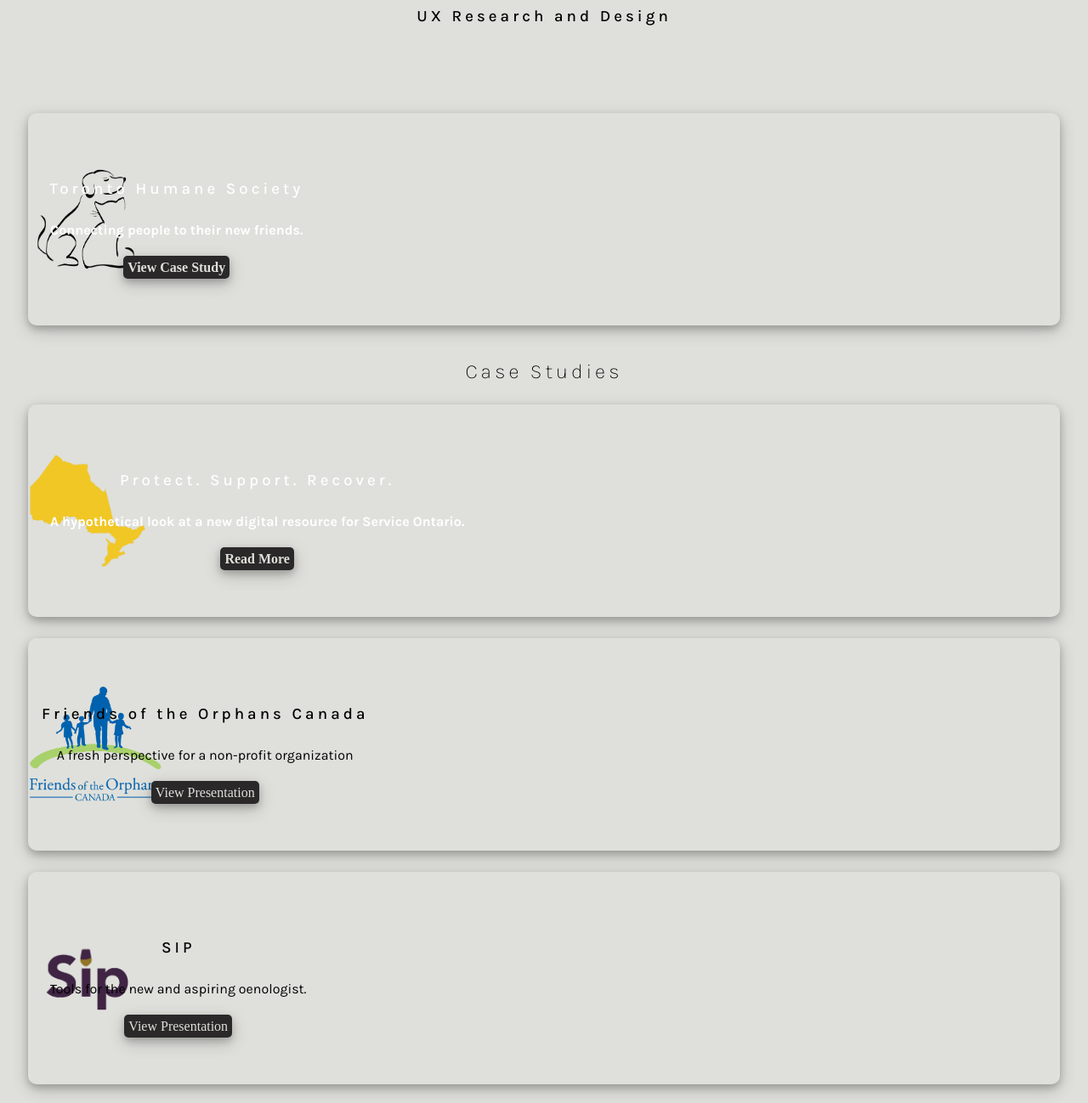
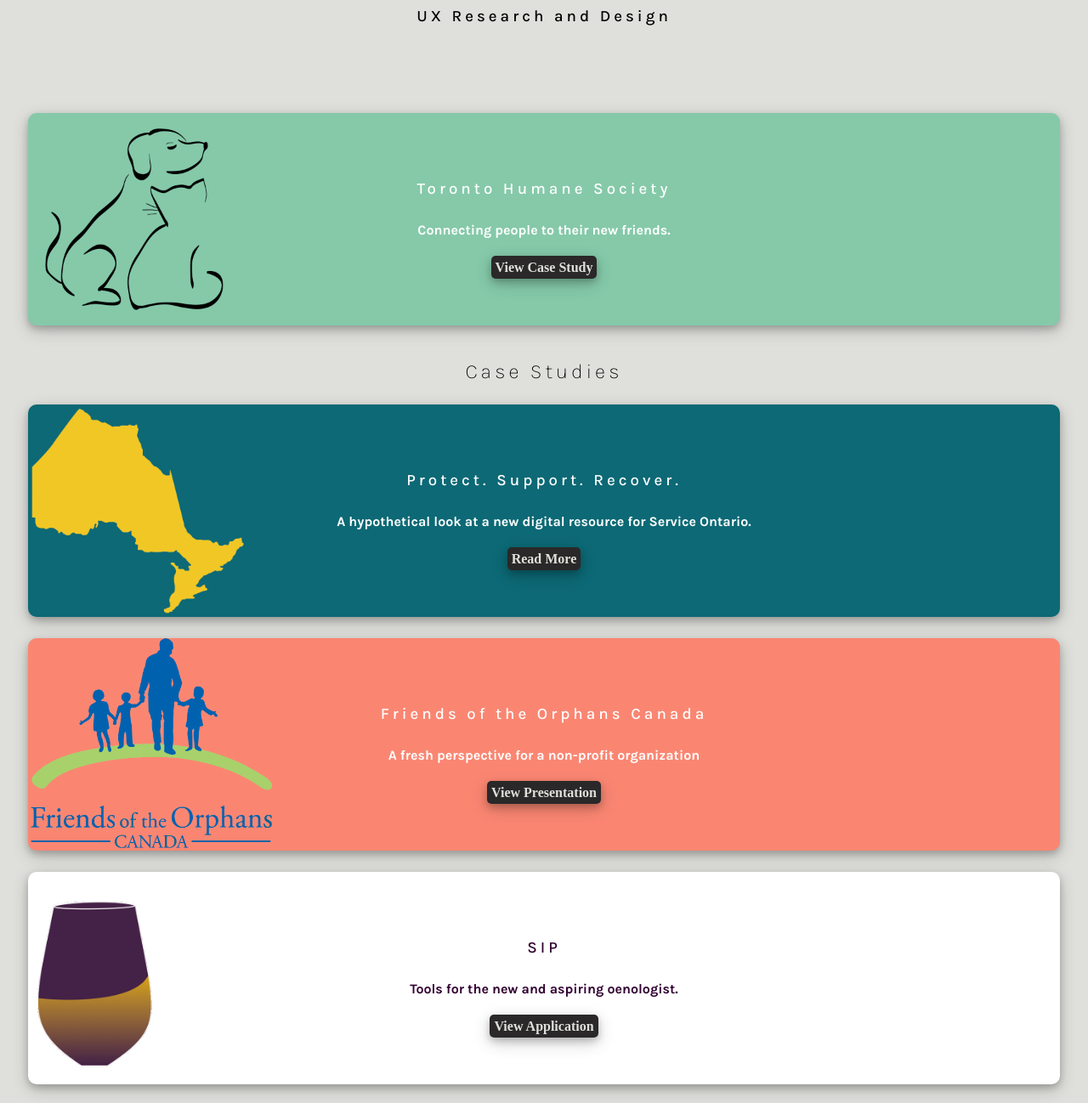
Before and after one commit to MJVenditti/Updated_Portfolio, a plain HTML site: page index.html in a window 1280 px wide. Shown: the part 160-1458 px from the top of the page at 85% size. Drawn offline with nearby package versions, Linux system fonts and the light colour scheme.

Commit message:
layout and style changes

```diff
--- a/index.html
+++ b/index.html
@@ -51,8 +51,8 @@
 
     <!--add a skills section somehwere here-->
 
-    <div class="card">
-        <div class="container" id="ths_project">
+    <div class="card" id="card_1">
+        <div class="container">
             <h3>Toronto Humane Society</h3>
             <p>Connecting people to their new friends.</p>
             <a href="https://docs.google.com/presentation/d/1h4pliXz_KGNkWbL-uOWCXgR-WprEJR7AO7rGYIa2NMA/edit?usp=sharing" class="btn btn-primary" id="btn btn-primary">View Case Study</a>
@@ -64,7 +64,7 @@
 
         <h2>Case Studies</h2>
 
-        <div class="card">
+        <div class="card" id="card_2">
             <div class="container" id="ontario_project">
                 <h3>Protect. Support. Recover.</h3>
                 <p>A hypothetical look at a new digital resource for Service Ontario.</p>
@@ -72,7 +72,7 @@
             </div>
         </div>
 
-        <div class="card">
+        <div class="card" id="card_3">
             <div class="container" id="foto_project">
                 <h3>Friends of the Orphans Canada</h3>
                 <p>A fresh perspective for a non-profit organization</p>
@@ -80,11 +80,11 @@
             </div>
         </div>
 
-        <div class="card">
+        <div class="card" id="card_4">
             <div class="container" id="sip_project">
                 <h3>SIP</h3>
                 <p>Tools for the new and aspiring oenologist.</p>
-                <a href="https://drive.google.com/file/d/1wWmINuxFGvXhmbLXqp-9PKuHRS0GnXQ8/view?usp=sharing" class="btn btn-primary"> View Presentation</a>
+                <a href="https://drive.google.com/file/d/1wWmINuxFGvXhmbLXqp-9PKuHRS0GnXQ8/view?usp=sharing" class="btn btn-primary"> View Application</a>
             </div>
         </div>
 
--- a/style.css
+++ b/style.css
@@ -58,7 +58,7 @@ body a {
     /* border: red solid 1px; */
     height: 250px;
     display: flex;
-    justify-content: left;
+    justify-content: center;
     align-items: center;
     /* background-color: rgba(0, 0, 0, 0.527); */
 
@@ -66,7 +66,7 @@ body a {
 
 .card p {
     padding: 10px;
-    text-align: center
+    text-align: center;
 }
 
 .card:hover {
@@ -78,32 +78,42 @@ body a {
     border-radius: 10px;
 }
 
-#ths_project{
+#card_1{
     background-image: url("images/cat-and-dog-tattoo.png");
     background-size: contain;
     background-repeat: no-repeat;
+    background-color: rgb(133, 201, 169);
     color: white;
     font-weight: bold;
 }
 
-#ontario_project{
+#card_2{
     background-image: url("images/ontario map.png");
     background-size: contain;
     background-repeat: no-repeat;
+    background-color: rgb(12, 105, 117);
     color: white;
     font-weight: bold;
 }
 
-#foto_project{
+#card_3{
     background-image: url("images/foto image.png");
     background-size: contain;
     background-repeat: no-repeat;
+    background-color: rgb(250, 134, 114);
+    color: white;
+    font-weight: bold;
 }
 
-#sip_project{
-    background-image: url("images/Sip Logo.png");
+#card_4{
+    background-image: url("images/sip_cup.png");
     background-size: contain;
     background-repeat: no-repeat;
+    justify-content: center;
+    align-items: center;
+    color: rgb(49, 1, 49);
+    font-weight: bold;
+    background-color:white;
 }
 
 .btn {
@@ -131,12 +141,12 @@ body a {
 }
 /*About Me Section*/
 
-img{ /*profile img*/
-    height: 100px;
+/* img{ /*profile img*/
+    /* height: 100px;
     width: 100px;
     float: right;
     border: 3px solid rgba(42, 40, 41, 1);
-}
+} */
 
 .about-me-text {
     margin: 20px;
```
Also changed, not shown: images/sip_cup.png (added).
